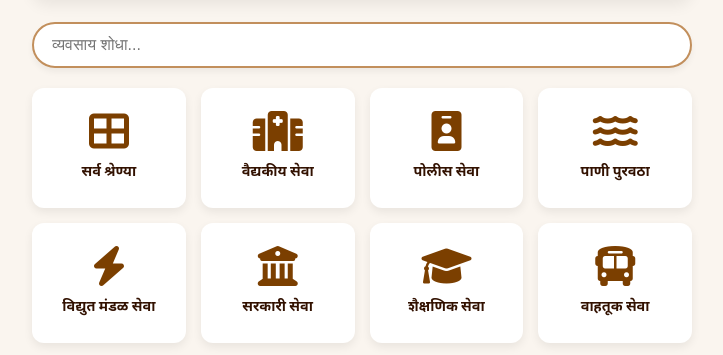
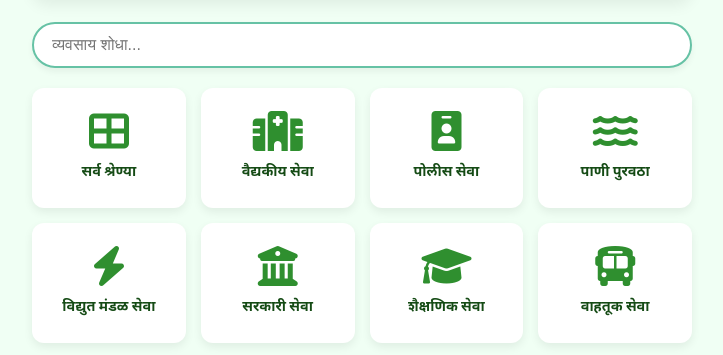
Before and after one commit to the-scam-master/jawala-directory, a website: page index.html in a window 1280 px wide. Shown: the part 132-487 px from the top of the page, without its empty margins (278-1001 px from the left). Drawn offline with nearby package versions, Linux system fonts and the light colour scheme; files whose address does not match are found by name.

Commit message:
Update styles.css

```diff
--- a/assets/css/styles.css
+++ b/assets/css/styles.css
@@ -1,13 +1,13 @@
 @import url('https://fonts.googleapis.com/css2?family=Noto+Sans+Devanagari:wght@300;400;600;700&family=Mukta:wght@400;600;700&display=swap');
 
 :root {
-    --primary-color:   #7B3F00;
-    --secondary-color: #C28F5C;
-    --accent-color:    #6AA84F;
-    --muted-text:      #8A867A;
-    --background-color:#FAF5EF;
+    --primary-color:   #2F8F2F;
+    --secondary-color: #66C2A5;
+    --accent-color:    #F28C28;
+    --muted-text:      #8E9A8F;
+    --background-color:#F0FFF4;
     --card-background: #FFFFFF;
-    --text-color:      #321100;
+    --text-color:      #154B15;
     --soft-shadow:     rgba(0,0,0,0.07);
 }
 
```
